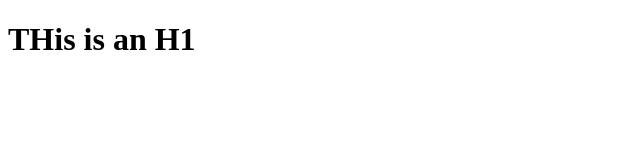
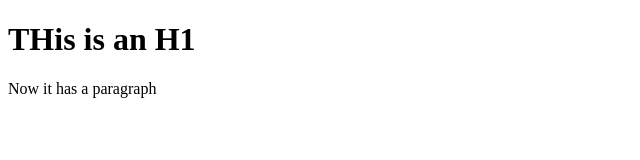
Before and after one commit to DLav0/git-test, a plain HTML site: page index.html in a window 1280 px wide. Shown: the whole page, without its empty margins (0-640 px from the left). Drawn offline with Linux system fonts and the light colour scheme.

Commit message:
Second Commit

```diff
--- a/index.html
+++ b/index.html
@@ -7,5 +7,6 @@
 </head>
 <body>
     <h1>THis is an H1</h1>
+    <p>Now it has a paragraph</p>
 </body>
 </html>
```
